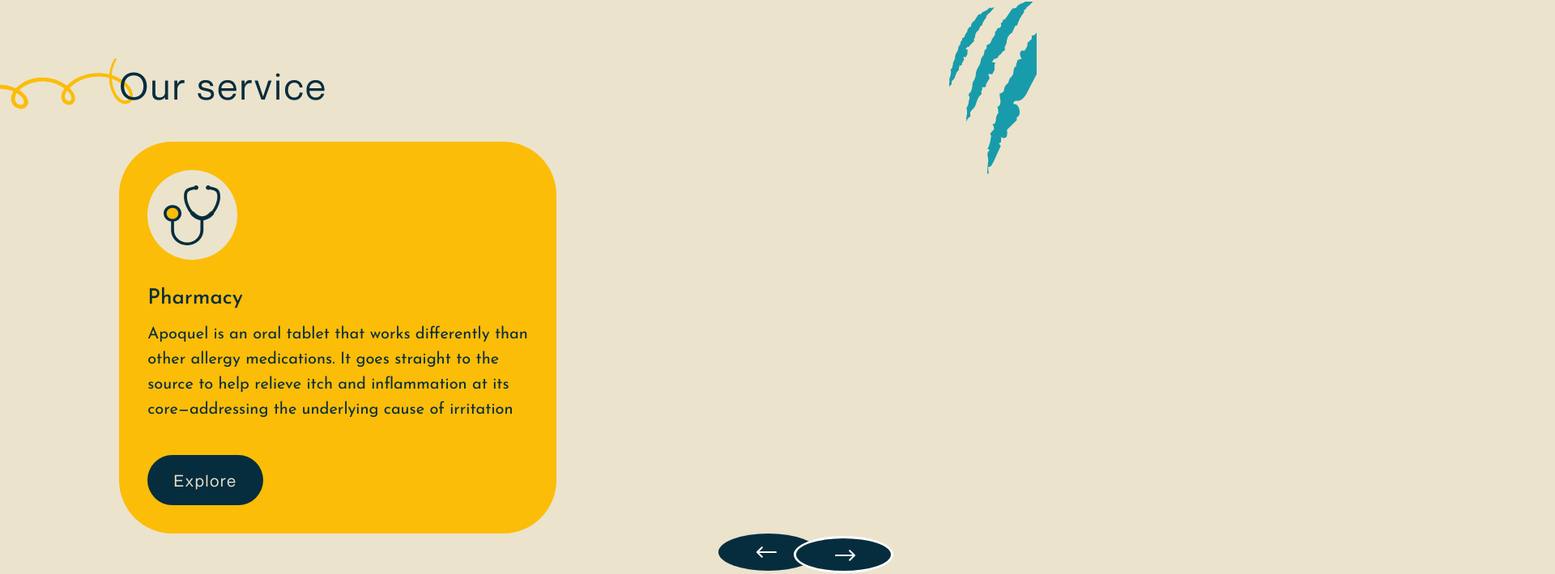
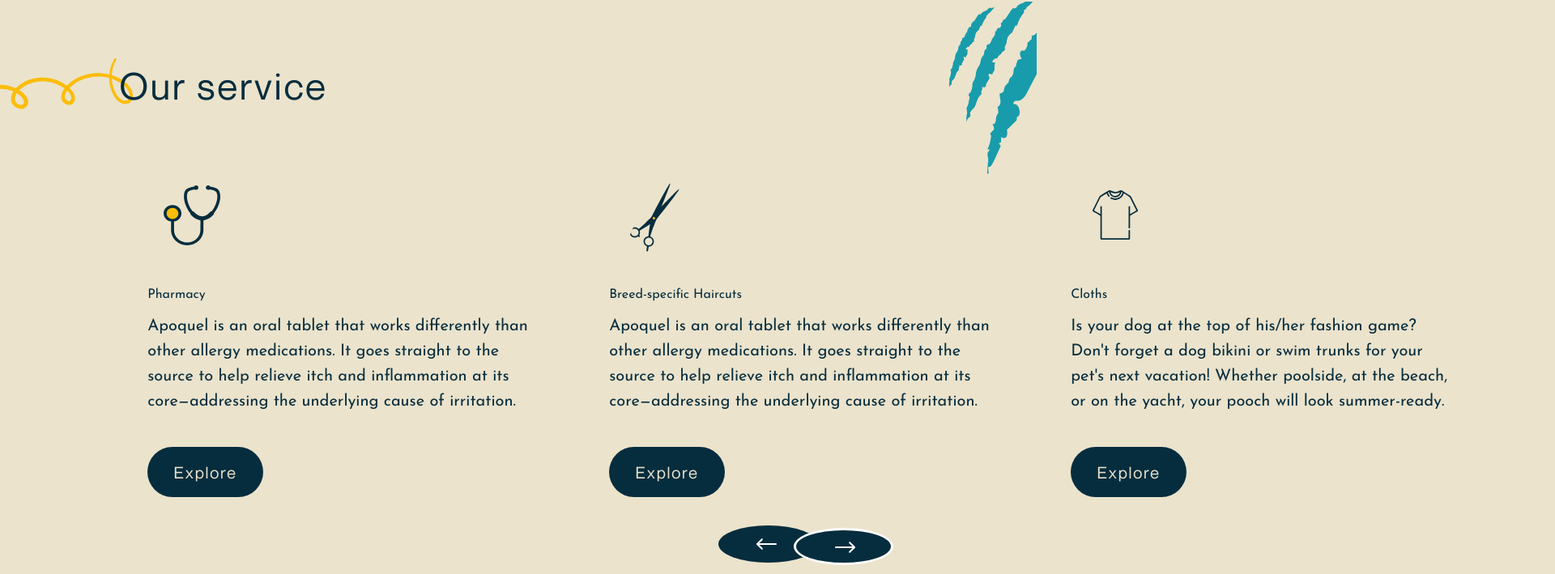
Before and after one commit to Artem0714/pet-shop-lp, a React (Create React App) app: page / in a window 1280 px wide. Shown: the part 1118-1827 px from the top of the page at 81% size, 1920 px wide, since content can reach past the window. Built offline with nearby package versions, Linux system fonts and the light colour scheme.

Commit message:
refactor(our service): refactoring blocks spetialist

```diff
--- a/src/components/OurService.css
+++ b/src/components/OurService.css
@@ -15,74 +15,11 @@
     color: #062D3E;
 }
 
-.os-specialist {
-    display: flex;
-    flex-direction: column;
-    justify-content: flex-start;
-    border-radius: 66px;
-    width: 540px;
-    background-color: rgba(251, 189, 8, 1);
-    padding: 35px;
-    margin-top: 50px;
-}
-
-.os-spec-circle-divece {
-    display: flex;
-    justify-content: center;
-    align-items: center;
-    height: 111px;
-    width: 111px;
-    border-radius: 50%;
-    background: rgba(235, 227, 204, 1);
-}
-
-.os-specialist-description {
-    font-family: 'Josefin Sans';
-    font-style: normal;
-    color: rgba(6, 45, 62, 1);
-    margin-top: 35px;
-}
-
-.os-specialist-description h2 {
-    font-weight: 500;
-    font-size: 26px;
-}
-
-.os-specialist-description p {
-    margin-top: 16px;
-    font-weight: 400;
-    font-size: 20px;
-    line-height: 31px;
-}
-
-.os-specialist-btn {
-    display: flex;
-}
-
-.os-specialist-btn button{
-    padding: 0;
-    border: 0;
-    width: 143px;
-    height: 62px;
-    background: rgba(6, 45, 62, 1);
-    border-radius: 190px;
-    font-family: 'Neue Montreal';
-    font-style: normal;
-    font-weight: 500;
-    font-size: 20px;
-    letter-spacing: 0.09em;
-    color: #EBE3CC;
-    margin-top: 40px;
-}
-
-.os-specialist-btn:hover button{
-    background: rgba(16, 78, 105, 1)
-}
-
-.os-specialist-btn:active button{
-    background: rgba(237, 92, 1, 1)
-}
-
 .os-slider-btn {
     align-self: flex-end;
 }
+
+.os-block-specialists {
+    display: flex;
+    width: 200%;
+}
--- a/src/components/OurService.jsx
+++ b/src/components/OurService.jsx
@@ -1,8 +1,7 @@
 import React from "react";
 import './OurService.css';
 import { ChangeButton } from "./buttons/ChangeButton";
-import device1 from "../UI/img/device1.svg";
-
+import { OurServiceSpecialist } from "./OurServiceSpecialist";
 
 export const OurService = (props) => {
     return(
@@ -10,18 +9,7 @@
             <div className="os-titel">
                 <h1>Our service</h1>
             </div>
-            <div className="os-specialist">
-                <div className="os-spec-circle-divece">
-                    <img src={device1} alt="device"/>
-                </div>
-                <div className="os-specialist-description">
-                    <h2>Pharmacy</h2>
-                    <p>Apoquel is an oral tablet that works differently than other allergy medications. It goes straight to the source to help relieve itch and inflammation at its core—addressing the underlying cause of irritation</p>
-                </div>
-                <div className="os-specialist-btn">
-                    <button>Explore</button>
-                </div>
-            </div>
+            <OurServiceSpecialist />
             <div className="os-slider-btn">
                 <ChangeButton deg={-180}/>
                 <ChangeButton border={3} gorizontal={-30} vertical={0} deg={0}/>
--- /dev/null
+++ b/src/components/OurServiceSpecialist.css
@@ -0,0 +1,67 @@
+.os-specialist {
+    display: flex;
+    flex-direction: column;
+    justify-content: flex-start;
+    border-radius: 66px;
+    width: 540px;
+    padding: 35px;
+    margin-top: 50px;
+    margin-right: 30px;
+}
+
+.os-spec-circle-divece {
+    display: flex;
+    justify-content: center;
+    align-items: center;
+    height: 111px;
+    width: 111px;
+    border-radius: 50%;
+    background: rgba(235, 227, 204, 1);
+}
+
+.os-specialist-description {
+    font-family: 'Josefin Sans';
+    font-style: normal;
+    color: rgba(6, 45, 62, 1);
+    margin-top: 35px;
+}
+
+.os-specialist-description h2 {
+    font-weight: 500;
+    font-size: 26px;
+}
+
+.os-specialist-description p {
+    margin-top: 16px;
+    font-weight: 400;
+    font-size: 20px;
+    line-height: 31px;
+}
+
+.os-specialist-btn {
+    display: flex;
+}
+
+.os-specialist-btn button{
+    padding: 0;
+    border: 0;
+    width: 143px;
+    height: 62px;
+    background: rgba(6, 45, 62, 1);
+    border-radius: 190px;
+    font-family: 'Neue Montreal';
+    font-style: normal;
+    font-weight: 500;
+    font-size: 20px;
+    letter-spacing: 0.09em;
+    color: #EBE3CC;
+    margin-top: 40px;
+}
+
+.os-specialist-btn:hover button{
+    background: rgba(16, 78, 105, 1)
+}
+
+.os-specialist-btn:active button{
+    background: rgba(237, 92, 1, 1)
+}
--- /dev/null
+++ b/src/components/OurServiceSpecialist.jsx
@@ -0,0 +1,34 @@
+import React from "react";
+import './OurServiceSpecialist.css';
+import device1 from "../UI/img/device1.svg";
+import device2 from "../UI/img/device2.svg";
+import device3 from "../UI/img/device3.svg";
+
+const specialists = [
+    {id: 1, img: device1, title: 'Pharmacy', content: 'Apoquel is an oral tablet that works differently than other allergy medications. It goes straight to the source to help relieve itch and inflammation at its core—addressing the underlying cause of irritation.'},
+    {id: 2, img: device2, title: 'Breed-specific Haircuts', content: 'Apoquel is an oral tablet that works differently than other allergy medications. It goes straight to the source to help relieve itch and inflammation at its core—addressing the underlying cause of irritation.'},
+    {id: 3, img: device3, title: 'Cloths', content: "Is your dog at the top of his/her fashion game? Don't forget a dog bikini or swim trunks for your pet's next vacation! Whether poolside, at the beach, or on the yacht, your pooch will look summer-ready."}
+];
+
+export const OurServiceSpecialist = (props) => {
+    const result = specialists.map((specialist) =>
+        <div className="os-specialist" style={{background: `${props.color}`, border: `${props.border}`}}>
+            <div className="os-spec-circle-divece">
+                <img src={specialist.img} alt="device"/>
+            </div>
+            <div key={specialist.id} className="os-specialist-description">
+                <h3>{specialist.title}</h3>
+                <p>{specialist.content}</p>
+            </div>
+            <div key={specialist.id} className="os-specialist-btn">
+                <button>Explore</button>
+            </div>
+        </div>
+    )
+
+    return(
+        <div className="os-block-specialists">
+            {result}
+        </div>
+    )
+}
```
Also changed, not shown: src/UI/img/device2.svg (added), src/UI/img/device3.svg (added).
